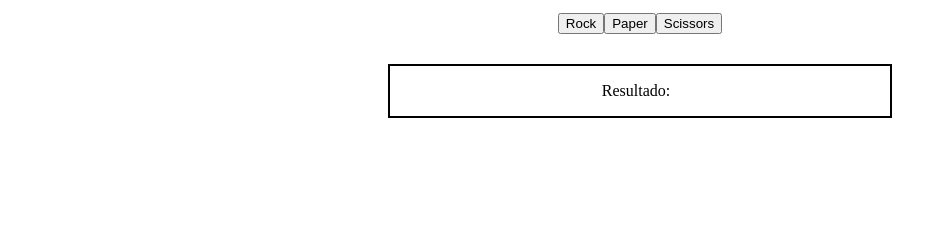
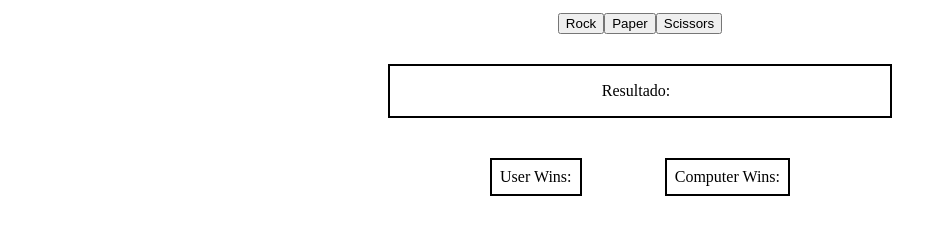
Before and after one commit to kopolo435/Rock-Paper-Scissors, a plain HTML site: page index.html in a window 1280 px wide. Shown: the part 101-336 px from the top of the page, without its empty margins (0-947 px from the left). Drawn offline with Linux system fonts and the light colour scheme.

Commit message:
Añade elementos para ver la cantidad de victorias
A estos elementos le falta el script para que se actualizen

```diff
--- a/index.html
+++ b/index.html
@@ -22,6 +22,16 @@
             <p>Resultado: </p>
             <p class="result"></p>
         </div>
+        <div class="dividedResults">
+            <div class="userWins">
+                <p>User Wins: </p>
+                <p class="text"></p>
+            </div>
+            <div class="computerWins">
+                <p>Computer Wins: </p>
+                <p class="text"></p>
+            </div>
+        </div>
     </main>
 
 
--- a/style.css
+++ b/style.css
@@ -19,3 +19,22 @@ main{
     border: 2px solid #000000;
     gap: 8px;
 }
+
+.dividedResults{
+    display: flex;
+    width: 300px;
+    justify-content: space-between;
+    padding: 10px;
+}
+
+.dividedResults div{
+    display: flex;
+    border: 2px solid black;
+    padding: 8px;
+
+
+}
+
+.dividedResults p{
+    margin: 0px;
+}
```
